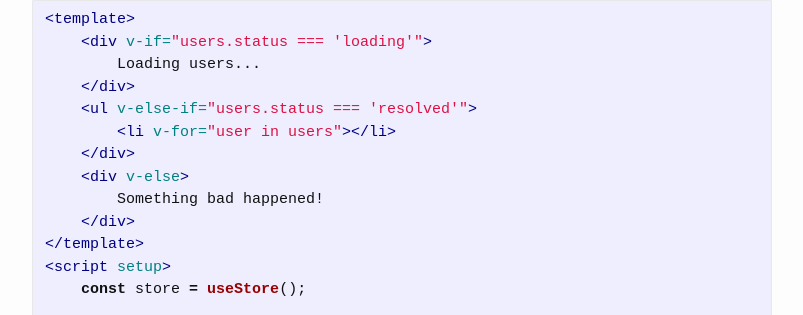
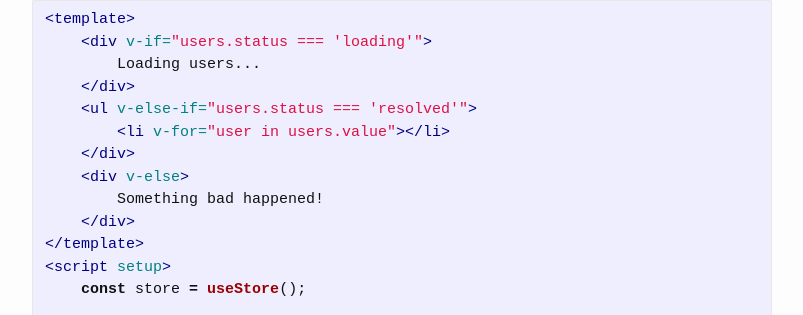
Before and after one commit to StovepipeSystem/StovepipeSystem.github.io, a Jekyll site: the page built from _posts/2022-03-09-vuex-journey.md, in a window 1280 px wide and 900 px high, scrolled down 3952 px. Shown: the part 136-451 px from the top of the window, without its empty margins (238-1041 px from the left). Built offline with Jekyll 4.4.1, drawn with Linux system fonts in a browser that asks for light colours.

Commit message:
Minor fixes in vuex-journey

```diff
--- a/_posts/2022-03-09-vuex-journey-part-1.md
+++ b/_posts/2022-03-09-vuex-journey.md
@@ -111,7 +111,7 @@ export const store = createStore<any>({
         Loading users...
     </div>
     <ul v-else-if="users.status === 'resolved'">
-        <li v-for="user in users">{{user.name}}</li>
+        <li v-for="user in users.value">{{user.name}}</li>
     </div>
     <div v-else>
         Something bad happened!
```
